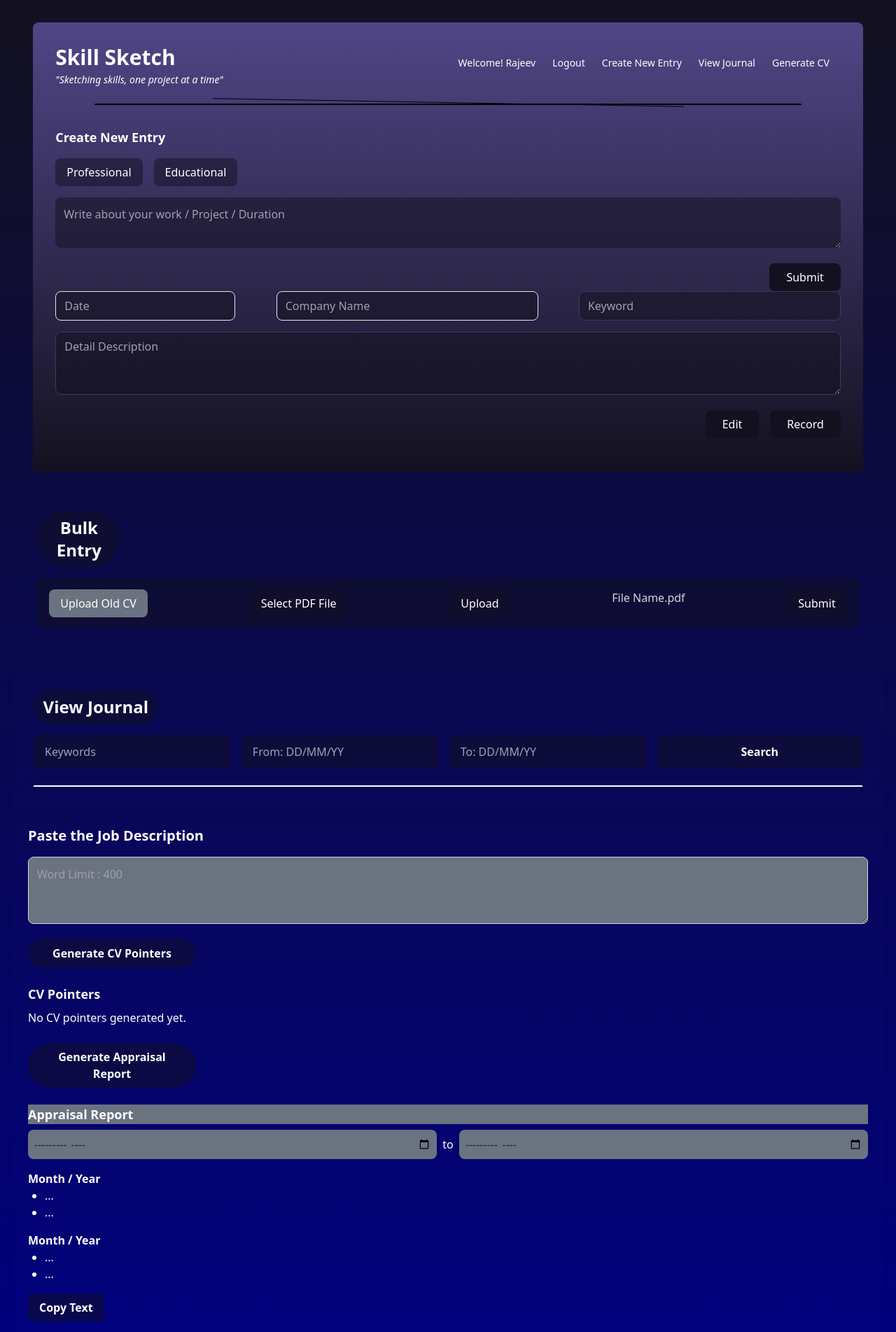
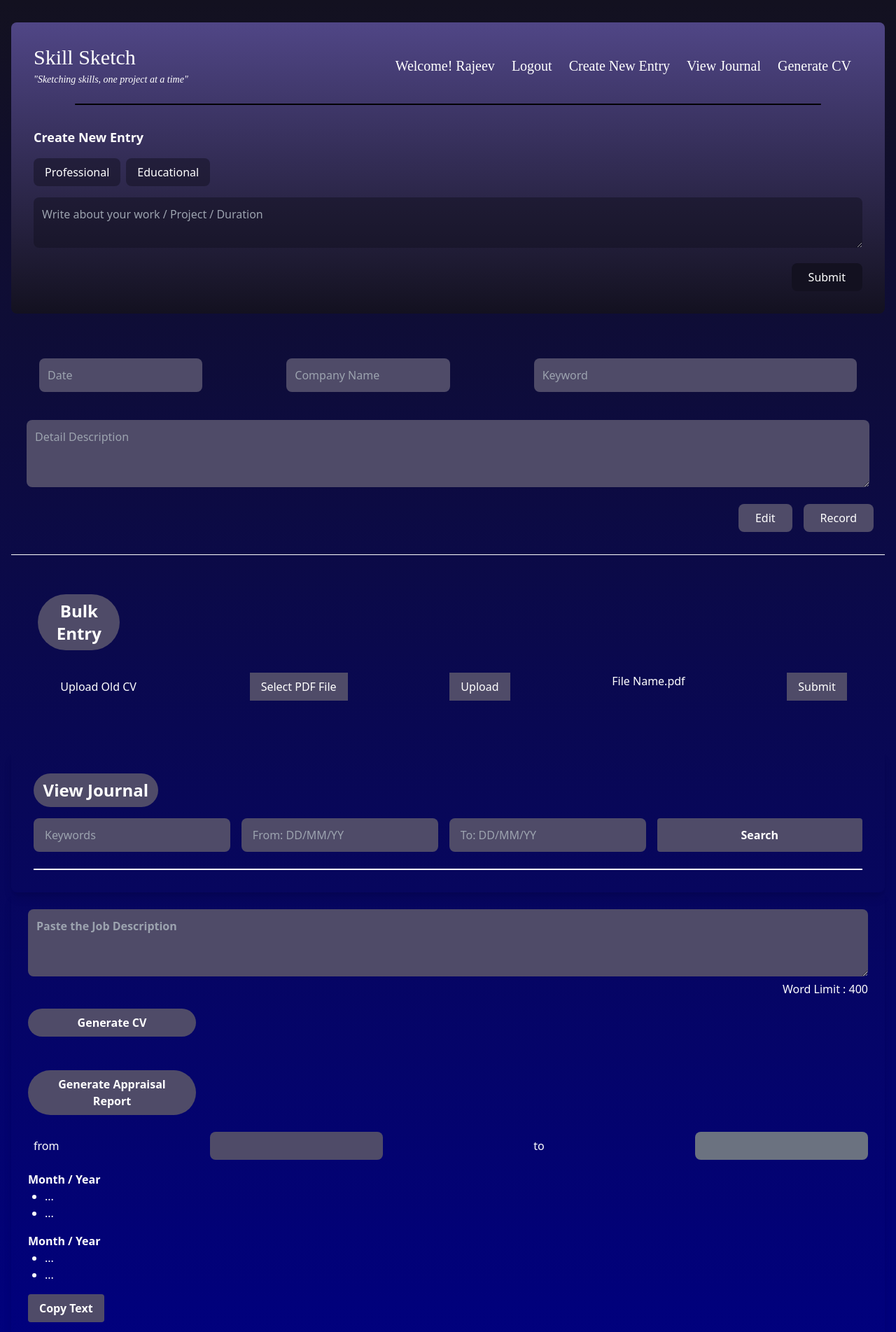
Before and after one commit to SyedShahab163/Chatbot_CVBuilde, a Next.js app: page /Detailpage in a window 1280 px wide. Shown: the top 1903 px of the page at 70% size. Built offline with nearby package versions, Linux system fonts and the light colour scheme.

Commit message:
update detailpage and login

```diff
--- a/app/Detailpage/page.jsx
+++ b/app/Detailpage/page.jsx
@@ -62,7 +62,7 @@
     formData.append('file', selectedFile);
 
     try {
-      const response = await fetch('https://chatbotcv-t5h0c8cj.b4a.run/login/upload_pdf', {
+      const response = await fetch('https://chatbotcv-t5h0c8cj.b4a.run/upload_pdf', {
         method: 'POST',
         body: formData,
       });
@@ -110,7 +110,7 @@
 
     try {
       // API call
-      const response = await axios.post("http://127.0.0.1:8003/view_journal", {
+      const response = await axios.post("https://chatbotcv-t5h0c8cj.b4a.run/view_journal", {
         keywords,
         from_date: fromDate,
         to_date: toDate,
@@ -166,7 +166,7 @@
     const data = { job_description: jobDescription };
 
     try {
-      const response = await fetch('http://127.0.0.1:8000/generate_cv', {
+      const response = await fetch('https://chatbotcv-t5h0c8cj.b4a.run/generate_cv', {
         method: 'POST',
         headers: {
           'Content-Type': 'application/json',
@@ -189,7 +189,7 @@
 
   return (
     <div className="min-h-screen item-center bg-gradient-to-b from-[#131120] to-[#000080] text-white p-4">
-      <div className="w-[95%] max-w-8xl mx-auto bg-gradient-to-b from-[#504686] to-[#131120] text-white rounded-lg p-8 shadow-full mt-4">
+      <div className="w-full max-w-8xl mx-auto bg-gradient-to-b from-[#504686] to-[#131120] text-white rounded-lg p-8 shadow-full mt-4">
         {/* Header Section */}
         <div className="relative mb-8">
           {/* <div className="text-left">
@@ -197,12 +197,14 @@
             <p className="text-sm italic mt-1">"Sketching skills, one project at a time"</p>
           </div> */}
             <div className="text-left">
-            <h1 className="text-3xl font-bold">Skill Sketch</h1>
-            <p className="text-sm italic mt-1">"Sketching skills, one project at a time"</p>
+              <Link href="/">
+            <h1 className="text-3xl font-inika">Skill Sketch</h1>
+            </Link>
+            <p className="text-sm italic mt-1 text-3xl font-inika">"Sketching skills, one project at a time"</p>
           </div>
 
           {/* Navigation Links */}
-          <nav className="absolute top-4 right-4 flex gap-6 text-sm">
+          <nav className="absolute top-4 right-4 flex gap-6 text-sm text-xl font-inika">
             <a href="#" className="hover:underline">Welcome! Rajeev</a>
             <a href="#" className="hover:underline">Logout</a>
             <a href="#" className="hover:underline">Create New Entry</a>
@@ -214,7 +216,7 @@
           {/* Curved Line */}
           <div className="relative mt-6  ">
             <div className="h-[2px] bg-black w-[90%] mx-auto rounded-full"></div>
-            <div className="absolute top-[-2px] h-[1px] w-[60%] left-[20%] bg-black rotate-[1deg]"></div>
+            {/* <div className="absolute top-[-2px] h-[1px] w-[60%] left-[20%] bg-black rotate-[1deg]"></div> */}
           </div>
         </div>
 
@@ -223,7 +225,7 @@
           <h2 className="text-lg font-semibold mb-4">Create New Entry</h2>
 
           {/* Buttons */}
-          <div className="flex gap-4 mb-4">
+          <div className="flex gap-2 mb-4">
             <button
               className={`py-2 px-4 rounded-lg ${
                 selectedType === "Professional" ? "bg-secondary/80" : "bg-secondary/50"
@@ -258,75 +260,84 @@
           </div>
 
           {/* API Response */}
+
+      </div >
       {apiResponse && (
-            <div className="mt-4 bg-purple-800 text-white p-4 rounded-lg">
+            <div className="mt-4 bg-purple-800  justify-center items-center text-white p-4 rounded-lg ">
               <strong></strong> {apiResponse}
             </div>
           )}
         </div>
 
         {/* Additional Inputs */}
-        <div className="flex items-center justify-between mb-4">
-          {/* <span className=" bg-secondary/50">Date: 02/09/2024</span> */}
+<div className=" relative mt-6 item-center justify-center text-center mb-4 p-4">
+  {/* Inputs */}
+  <div className="flex gap-30 mb-4 p-6">
     <input
       type="text"
       value={date}
       onChange={(e) => setdate(e.target.value)}
       placeholder="Date"
-            className="w-1/ px-3 py-2  bg-secondary/50 border  bg-secondary/50 rounded-lg text-gray-300 focus:outline-none"
+      className="w-1/4 bg-[#4F4B68] text-white p-3 rounded-lg outline-none"
     />
     <input
       type="text"
       placeholder="Company Name"
       value={company_name}
       onChange={(e) => setcompany_name(e.target.value)}
-            className="w-1/3 px-3 py-2  bg-secondary/50 border  bg-secondary/50 rounded-lg text-gray-300 focus:outline-none"
+      className="w-1/4 bg-[#4F4B68] text-white p-3 rounded-lg outline-none"
     />
     <input
       type="text"
       placeholder="Keyword"
       value={keyword}
       onChange={(e) => setkeyword(e.target.value)}
-            className="w-1/3 px-3 py-2  bg-secondary/50 border border-gray-700 rounded-lg text-gray-300 focus:outline-none"
+      className="w-1/2 bg-[#4F4B68] text-white p-3 rounded-lg outline-none"
     />
   </div>
 
   {/* Detail Description */}
-        <div className="mb-4">
+  <div className="w-full flex justify-center mb-4">
     <textarea
       rows="3"
       placeholder="Detail Description"
-        className="w-full px-3 py-2 bg-secondary/50 border border-gray-700 rounded-lg text-gray-300 focus:outline-none"
+      className="w-[99%] bg-[#4F4B68] text-white p-3 rounded-lg outline-none"
       value={detailDescription}
       onChange={(e) => setDetailDescription(e.target.value)}
     ></textarea>
-      <div className="mt-4">
-        <div className="flex items-center justify-end space-x-4">
-          <button className="px-6 py-2 bg-secondary rounded-lg hover:bg-secondary">
+  </div>
+
+  {/* Additional Textarea */}
+
+  {/* Buttons */}
+  <div className="flex justify-end mt-6 space-x-4">
+    <button className="px-6 py-2 bg-[#4F4B68] text-white rounded-lg hover:bg-opacity-80 ">
       Edit
     </button>
     <button
-            className="px-6 py-2 bg-secondary rounded-lg hover:bg-secondary"
+      className="px-6 py-2 bg-[#4F4B68] text-white rounded-lg hover:bg-opacity-80"
       onClick={handleRecordClick}
     >
       Record
     </button>
   </div>
 </div>
-    </div>
-      </div >
+
+<div className="border-white border-b"></div>
+
+
       {/* <div className="container mx-auto p-6 w-full"> */}
         {/* Header Section */}
         <div className="w-[99%] max-w-8xl mx-auto  text-white rounded-lg p-8 shadow-full mt-4 ">
-          <h1 className="  justify-center items-center text-2xl text-center mt-2 font-bold py-2 bg-secondary/50 rounded-full inline-block w-[10%]">
+          <h1 className="  justify-center items-center text-2xl text-center mt-2 font-bold py-2 bg-[#4F4B68]  rounded-full inline-block w-[10%]">
                   Bulk Entry
           </h1>
         {/* </div> */}
 
         {/* Upload Section */}
         <div className="justify-center items-center">
-     <div className="flex  justify-between text-center bg-secondary/50 p-4 rounded-lg mb-6 mt-4">
-          <button className="px-4 py-2 bg-gray-500 rounded-lg hover:bg-gray-600">
+     <div className="flex  justify-between text-center  p-4  mb-6 mt-4">
+          <button className="px-4 py-2">
             Upload Old CV
           </button>
           <input
@@ -338,29 +349,29 @@
           />
           <label
             htmlFor="file-upload"
-            className="px-4 py-2 b bg-secondary/50 rounded-lg hover:bg-gray-600 cursor-pointer"
+            className="px-4 py-2 b   bg-[#4F4B68]  hover:bg-[#4F4B68]  cursor-pointer"
           >
             Select PDF File
           </label>
           <button
 
-            className="px-4 py-2  bg-secondary/50 rounded-lg hover:bg-gray-600"
+            className="px-4 py-2  bg-[#4F4B68]  hover:bg-[#4F4B68] "
           >
             Upload
           </button>
-          <span className="text-gray-300">{fileName || 'File Name.pdf'}</span>
+          <span className=" ">{fileName || 'File Name.pdf'}</span>
           <button
            onClick={handleSubmits}
-          className="px-4 py-2  bg-secondary/50 rounded-lg hover:bg-gray-600">
+          className="px-4 py-2  bg-[#4F4B68]  hover:bg-[#4F4B68] ">
             Submit
           </button>
         </div>
         {/* Render Dynamic Forms Based on API Data */}
         {apiData.map((entry, index) => (
-          <div key={index} className=" bg-secondary/50  p-4 rounded-lg mb-6 border border-white">
+          <div key={index} className="  bg-[#4F4B68]  p-4 rounded-lg mb-6 border border-white">
             {/* Date & Company Row */}
             <div className="flex items-center justify-between mb-4">
-              <span className="text-gray-300">Date: {entry.date}</span>
+              <span className="text-white">Date: {entry.date}</span>
               <input
                 type="text"
                 value={entry.company_name}
@@ -388,10 +399,10 @@
 
             {/* Edit and Record Buttons */}
             <div className="flex items-center justify-end space-x-4">
-              <button className="px-6 py-2 bg-gray-500 rounded-lg hover:bg-gray-600">
+              <button className="px-6 py-2  bg-[#4F4B68] rounded-lg hover: bg-[#4F4B68]">
                 Edit
               </button>
-              <button className="px-6 py-2 bg-gray-500 rounded-lg hover:bg-gray-600">
+              <button className="px-6 py-2  bg-[#4F4B68] rounded-lg hover: bg-[#4F4B68]">
                 Record
               </button>
             </div>
@@ -402,7 +413,7 @@
       <div className=" item-left text-left w-full p-8 rounded-lg shadow-lg">
         <button
           onClick={fetchJournalEntries}
-          className="text-2xl text-center font-bold py-2 bg-secondary/50 rounded-full inline-block w-[15%]"
+          className="text-2xl text-center font-bold py-2  bg-[#4F4B68] rounded-full inline-block w-[15%]"
         >
           View Journal
         </button>
@@ -414,25 +425,25 @@
             placeholder="Keywords"
             value={keywords}
             onChange={(e) => setKeywords(e.target.value)}
-            className="bg-secondary/50 text-gray-800 rounded-lg py-3 px-4 focus:outline-none w-full"
+            className=" bg-[#4F4B68] text-white rounded-lg py-3 px-4 focus:outline-none w-full"
           />
           <input
             type="text"
             placeholder="From: DD/MM/YY"
             value={fromDate}
             onChange={(e) => setFromDate(e.target.value)}
-            className="bg-secondary/50 text-gray-800 rounded-lg py-3 px-4 focus:outline-none w-full"
+            className=" bg-[#4F4B68] text-white rounded-lg py-3 px-4 focus:outline-none w-full"
           />
           <input
             type="text"
             placeholder="To: DD/MM/YY"
             value={toDate}
             onChange={(e) => setToDate(e.target.value)}
-            className="bg-secondary/50 text-gray-800 rounded-lg py-3 px-4 focus:outline-none w-full"
+            className=" bg-[#4F4B68] text-white rounded-lg py-3 px-4 focus:outline-none w-full"
           />
           <button
             onClick={fetchJournalEntries}
-            className="bg-secondary/50 hover:bg-blue-700 text-white font-bold py-3 px-6 rounded w-full"
+            className=" bg-[#4F4B68] hover: bg-[#4F4B68] text-white font-bold py-3 px-6 rounded w-full"
           >
             Search
           </button>
@@ -451,23 +462,23 @@
           {journalEntries.map((entry, index) => (
             <div
               key={index}
-              className="bg-secondary/50 p-6 rounded-lg shadow-md w-full"
+              className=" bg-[#4F4B68] p-6 rounded-lg shadow-md w-full"
             >
               <div className="flex flex-col md:flex-row md:space-x-4 w-full">
-                <span className="text-gray-300 text-sm md:text-base w-full">
+                <span className="text-white text-sm md:text-base w-full">
                   Date: {entry.date}
                 </span>
-                <span className="bg-secondary/50 text-white px-4 py-2 rounded-lg text-sm w-full text-center">
+                <span className=" bg-[#4F4B68] text-white px-4 py-2 rounded-lg text-sm w-full text-center">
                   {entry.companyName}
                 </span>
                 <input
                   type="text"
                   value={entry.keyword}
                   readOnly
-                  className="bg-secondary/50 text-gray-800 rounded-lg py-3 px-4 focus:outline-none w-full"
+                  className=" bg-[#4F4B68] text-white rounded-lg py-3 px-4 focus:outline-none w-full"
                 />
               </div>
-              <div className="text-gray-300 mt-4 w-full">{entry.description}</div>
+              <div className="text-white mt-4 w-full">{entry.description}</div>
             </div>
           ))}
         </div>
@@ -543,26 +554,31 @@
         </button>
       </div> */}
       <div className="w-full p-6 rounded-lg shadow-lg">
-      <h1 className="text-white text-xl font-bold mb-4">Paste the Job Description</h1>
+
+      {/* <h1 className="text-white text-xl font-bold mb-4 h-10 bg-[#4F4B68]">Paste the Job Description</h1>
+       */}
       <textarea
-        className="w-full h-24 p-3 rounded-lg bg-gray-500 text-white border border-gray-300 focus:outline-none"
-        placeholder="Word Limit : 400"
+
+        className="w-full h-24 p-3 rounded-lg  bg-[#4F4B68] text-white  focus:outline-none font-bold"
+        placeholder="Paste the Job Description"
+
         value={jobDescription}
         onChange={(e) => setJobDescription(e.target.value)}
       ></textarea>
+       <p className="item-right text-right">Word Limit : 400</p>
       {error && <p className="text-red-500 text-sm mt-2">Please ensure the description is under 400 characters.</p>}
       <button
-        className="bg-secondary/50 hover:bg-secondary/50 text-white font-bold py-2 px-4 rounded-full mt-4 w-[20%] item-right"
+        className=" bg-[#4F4B68] hover:bg-[#4F4B68] text-white font-bold py-2 px-4 rounded-full mt-4 w-[20%] item-right"
         onClick={handleGenerateCvPointers}
       >
-        Generate CV Pointers
+        Generate CV
       </button>
 
       <div className="mt-6">
-        <h2 className="text-white text-lg font-bold">CV Pointers</h2>
+
         <div className="mt-2 text-white">
           {cvPointers.length === 0 ? (
-            <p>No CV pointers generated yet.</p>
+            <p></p>
           ) : (
             cvPointers.map((pointer, index) => (
               <div key={index} className="mb-4">
@@ -577,21 +593,23 @@
         </div>
       </div>
 
-      <button className="bg-secondary/50 hover:bg-secondary/50 text-white font-bold py-2 px-4 rounded-full mt-6 w-[20%]">
+      <button className=" bg-[#4F4B68] hover:bg-[#4F4B68] text-white font-bold py-2 px-4 rounded-full mt-6 w-[20%]">
         Generate Appraisal Report
       </button>
 
       <div className="mt-6">
-        <h2 className="text-white bg-gray-500 text-lg font-bold">Appraisal Report</h2>
+
         <div className="flex items-center justify-between mt-2">
+        <span className="text-white px-2">from</span>
+
           <input
-            type="month"
-            className="w-1/2 bg-gray-500 text-gray-800 rounded-lg p-2 focus:outline-none"
+            type="text"
+            className="w-1/ bg-[#4F4B68] text-white rounded-lg p-2 focus:outline-none"
           />
           <span className="text-white px-2">to</span>
           <input
-            type="month"
-            className="w-1/2 bg-gray-500 text-gray-800 rounded-lg p-2 focus:outline-none"
+            type="text"
+            className="w-1/ bg-gray-500 text-gray-800 rounded-lg p-2 focus:outline-none"
           />
         </div>
 
@@ -612,7 +630,7 @@
           </div>
         </div>
       </div>
-      <button className="bg-secondary/50 hover:bg-secondary/50 text-white font-bold py-2 px-4 rounded mt-4 w-20% text-right item-right">
+      <button className="bg-[#4F4B68] hover:bg-[#4F4B68] text-white font-bold py-2 px-4 rounded mt-4 w-20% text-right item-right">
         Copy Text
       </button>
     </div>
--- a/app/com/page.jsx
+++ b/app/com/page.jsx
@@ -215,7 +215,6 @@ export default function com() {
             <a href="#" className="hover:text-gray-300">Signup</a>
           </nav>
         </div>
-
       </header>
 
       {/* Main Content */}
--- a/app/login/page.jsx
+++ b/app/login/page.jsx
@@ -31,7 +31,7 @@ const Page = () => {
       });
 
       if (!response.ok) {
-        throw new Error('Login failed. Please check your credentials.');
+        window.location.href = "/Detailpage";
       }
 
       setSuccess(true);
@@ -48,7 +48,9 @@ const Page = () => {
       <header className="relative p-6 bg-gradient-to-b from-[#504686] to-[#131120] text-white shadow-lg rounded-b-lg">
         <div className="max-w-6xl mx-auto flex justify-between items-center">
           <div>
-            <h1 className="text-2xl font-inika">Skill Sketch</h1>
+            <Link href="/">
+            <h1 className="text-3xl font-inika">Skill Sketch</h1>
+            </Link>
             <p className="text-xs">"Unlocking skills, one project at a time"</p>
           </div>
           <nav className="space-x-8">
--- a/app/page.js
+++ b/app/page.js
@@ -35,7 +35,7 @@ function HeaderSection() {
           <p className="text-xs">"Unlocking skills, one project at a time"</p>
         </div>
         <nav className="space-x-8 mt-4 md:mt-0">
-          <a href="/com" className="hover:text-gray-300">Home</a>
+          <a href="/home" className="hover:text-gray-300">Home</a>
           <a href="/login" className="hover:text-gray-300">Login</a>
           <a href="/Signup" className="hover:text-gray-300">Signup</a>
         </nav>
```
Lines whose indentation alone changed are shown as unchanged.
